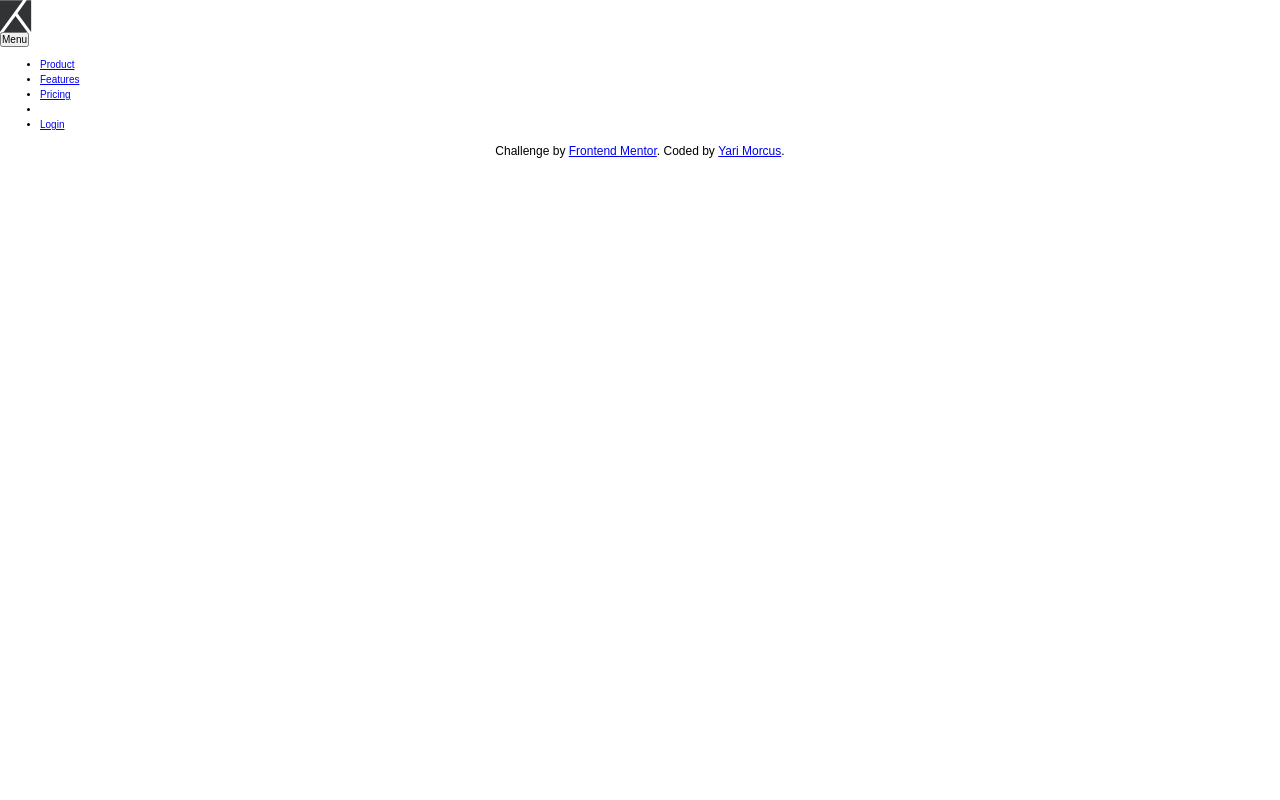
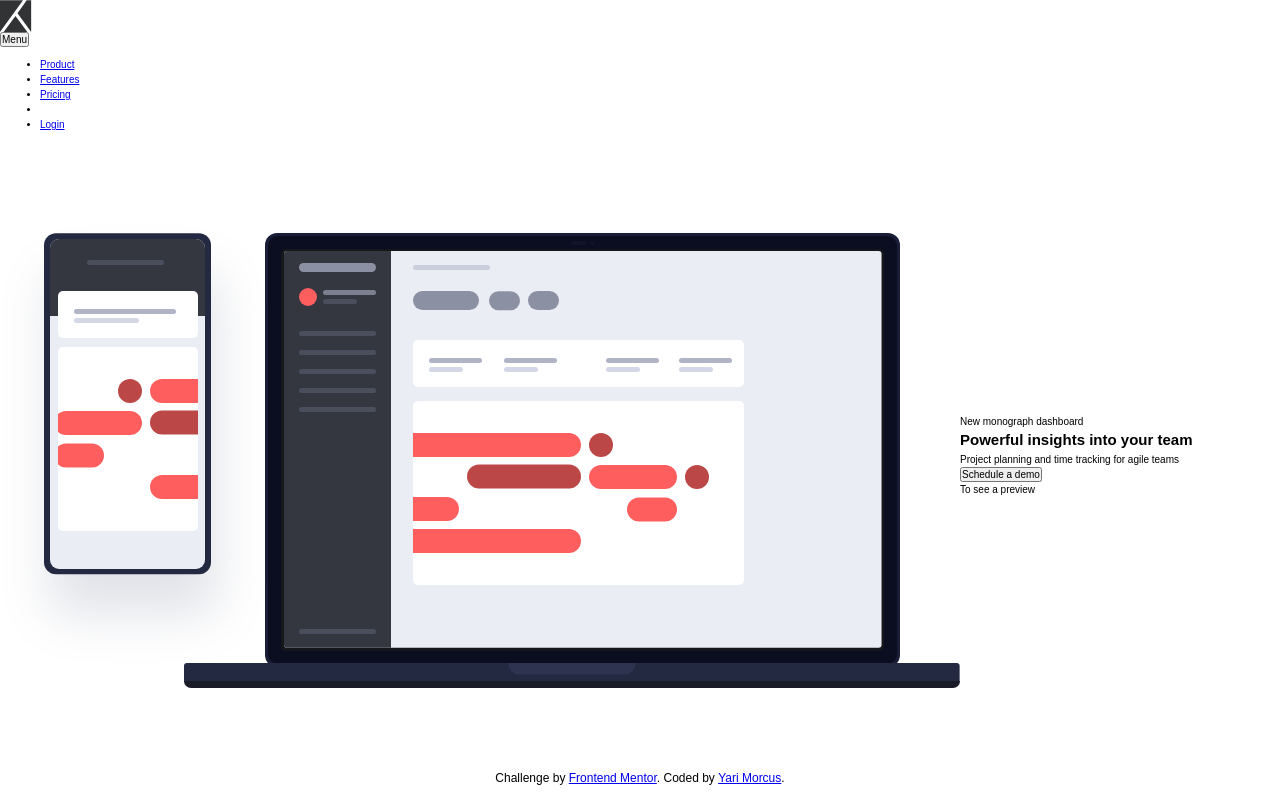
Before and after one commit to YariMorcus/fm-project-tracking-intro-component, a website built with Parcel: page src/index.html in a window 1280 px wide. Built offline with nearby package versions, Linux system fonts and the light colour scheme.

Commit message:
add main content structure

```diff
--- a/src/index.html
+++ b/src/index.html
@@ -54,6 +54,21 @@
         </nav> <!-- .nav -->
     </header> <!-- .header -->
 
+
+    <main>
+        <img class="illustration-devices-img" src="img/illustration-devices.png" srcset="img/illustration-devices.svg" alt="">
+
+        <article class="article">
+            <p class="article__new"><span class="article__new-label">New</span> monograph dashboard</p>
+            <h1 class="article__heading">Powerful insights into your team</h1>
+            <p class="article__text">Project planning and time tracking for agile teams</p>
+            <div class="article__demo-container">
+                <button class="article__button">Schedule a demo</button>
+                <p class="article__text--preview">To see a preview</p>
+            </div> <!-- .article__demo-container -->
+        </article> <!-- .article -->
+    </main>
+
     <footer class="footer">
         Challenge by <a class="footer__link" rel="noopener noreferrer" href="https://www.frontendmentor.io?ref=challenge" target="_blank">Frontend Mentor</a>.
         Coded&nbsp;by&nbsp;<a class="footer__link" rel="noopener noreferrer" href="https://www.linkedin.com/in/yarimorcus" target="_blank">Yari&nbsp;Morcus</a>.
```
